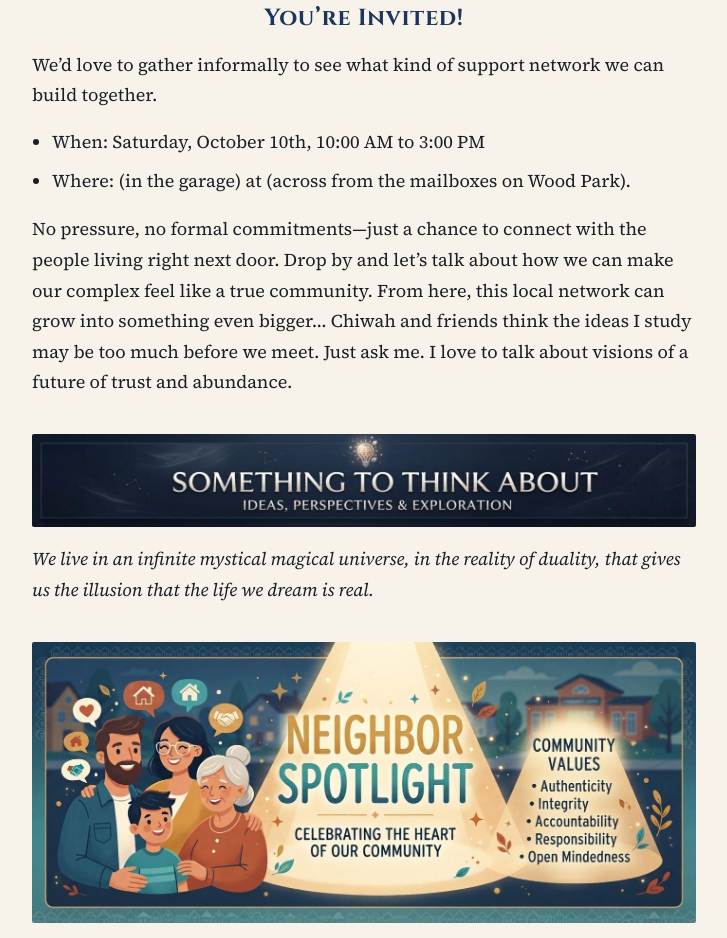
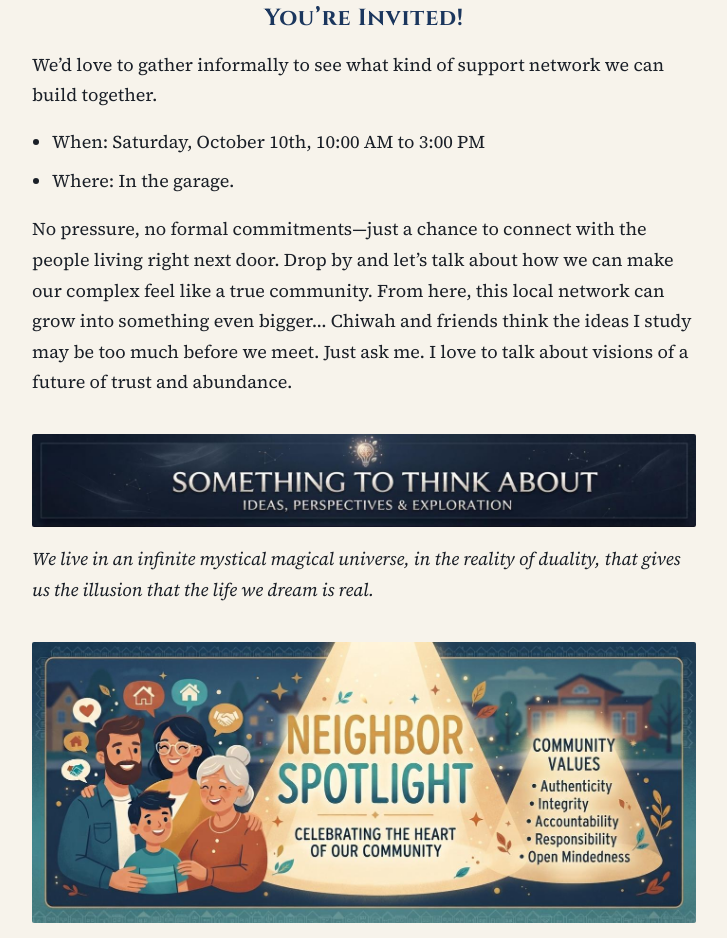
Before and after one commit to happy2btct/pepperwood-newsletter, a plain HTML site: page issues/2026-10-10-issue-01.html in a window 1280 px wide. Shown: the part 2738-3676 px from the top of the page, without its empty margins (276-1003 px from the left). Drawn offline with nearby package versions, Linux system fonts and the light colour scheme.

Commit message:
Remove street address from Issue 01

```diff
--- a/issues/2026-10-10-issue-01.html
+++ b/issues/2026-10-10-issue-01.html
@@ -70,7 +70,7 @@
         <p>We’d love to gather informally to see what kind of support network we can build together.</p>
         <ul>
           <li>When: Saturday, October 10th, 10:00 AM to 3:00 PM</li>
-          <li>Where: (in the garage) at  (across from the mailboxes on Wood Park).</li>
+          <li>Where: In the garage.</li>
         </ul>
         <p>No pressure, no formal commitments—just a chance to connect with the people living right next door. Drop by and let’s talk about how we can make our complex feel like a true community. From here, this local network can grow into something even bigger… Chiwah and friends think the ideas I study may be too much before we meet. Just ask me. I love to talk about visions of a future of trust and abundance.</p>
       </section>
```
